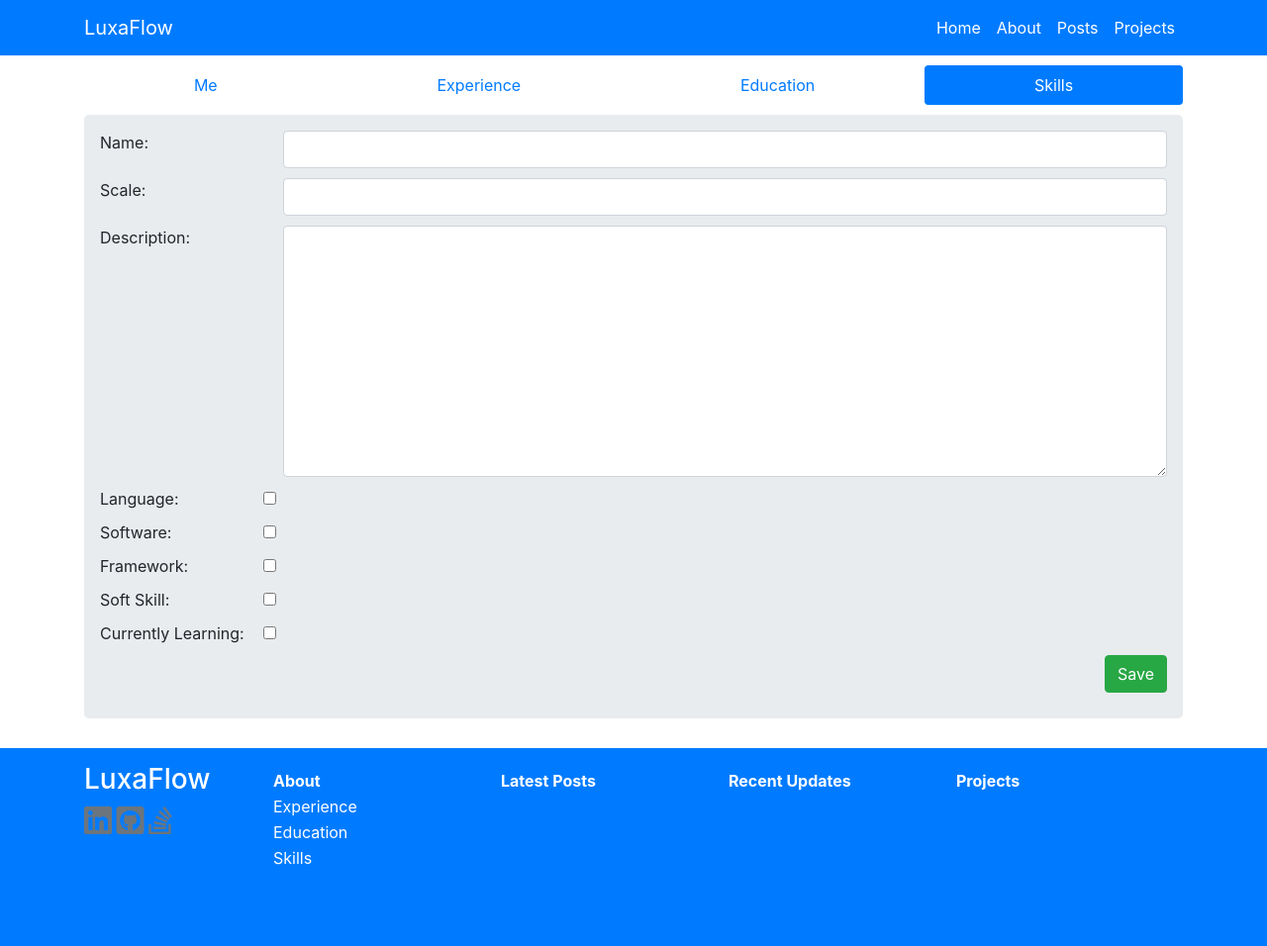
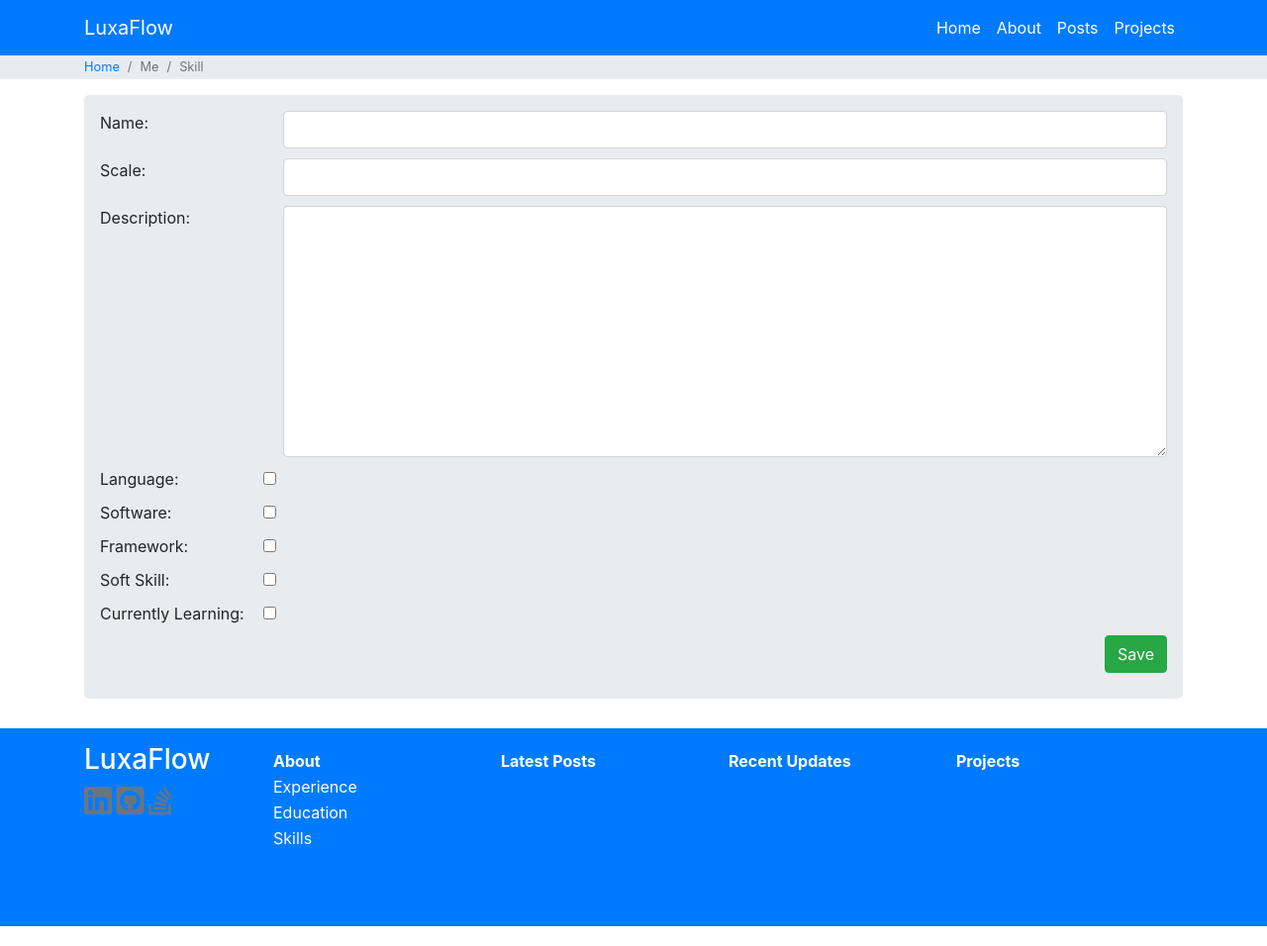
Before and after one commit to luxaflow/luxaflow, a Django app: page /accounts/skill/create in a window 1280 px wide. Shown: the whole page at 99% size. Run offline with Django 3.2, Linux system fonts and the light colour scheme; data that the repository does not hold is empty; some libraries are stand-ins or nearby versions.

Commit message:
made start for adding breadcrumbs

```diff
--- a/src/static/css/main.css
+++ b/src/static/css/main.css
@@ -31,6 +31,15 @@ table td,
 
 section .row {
     margin-bottom: 10px;
+}
+
+.breadcrumb-nav {
+    background-color: #e9ecef;
+}
+
+.breadcrumb-nav .breadcrumb {
+    padding: .15rem 0rem;
+    font-size: .8rem;
 }
 
 .primary-overlay {
--- a/templates/accounts/account_form.html
+++ b/templates/accounts/account_form.html
@@ -1,8 +1,28 @@
 {% extends 'base.html' %}
+
+{% block breadcrumb %}
+<ol class="breadcrumb">
+    <li class="breadcrumb-item"><a href="{% url 'index' %}">Home</a></li>
+        {% if 'experience' in request.path %}
+        <li class="breadcrumb-item active" aria-current="page">Me</li>
+        <li class="breadcrumb-item active" aria-current="page">Experience</li>
+        {% elif 'education' in request.path %}
+        <li class="breadcrumb-item active" aria-current="page">Me</li>
+        <li class="breadcrumb-item active" aria-current="page">Education</li>
+        {% elif 'skill' in request.path %}
+        <li class="breadcrumb-item active" aria-current="page">Me</li>
+        <li class="breadcrumb-item active" aria-current="page">Skill</li>
+        {% else %}
+        <li class="breadcrumb-item active" aria-current="page">Me</li>
+        {% endif %}
+</ol>
+{% endblock %}
 
 {% block content %}
 
-{% include 'partials/_account_edit_nav.html' %}
+{% if not 'edit' in request.path and not 'create' in request.path %}
+    {% include 'partials/_account_edit_nav.html' %}
+{% endif %}
 
 <section class="section-profile-edit">
     <div class="jumbotron">
--- a/templates/base.html
+++ b/templates/base.html
@@ -18,6 +18,14 @@
 
 {% if request.path == '/' %}
     {% include 'partials/_index_banner.html' %}
+{% else %}
+<nav class="breadcrumb-nav">
+    <div class="container">
+        {% block breadcrumb %}
+
+        {% endblock %}
+    </div>
+</nav>
 {% endif %}
 
 <div class="container">
@@ -25,8 +33,6 @@
 
     {% endblock %}
 </div>
-
-
 
 <footer class="footer bg-primary">
     <div class="container">
```
Also changed, not shown: static/css/main.css (+8 -0 lines), templates/accounts/account_list.html (+7 -0 lines), templates/dashboard.html (+7 -0 lines), templates/public/about.html (+17 -0 lines).
